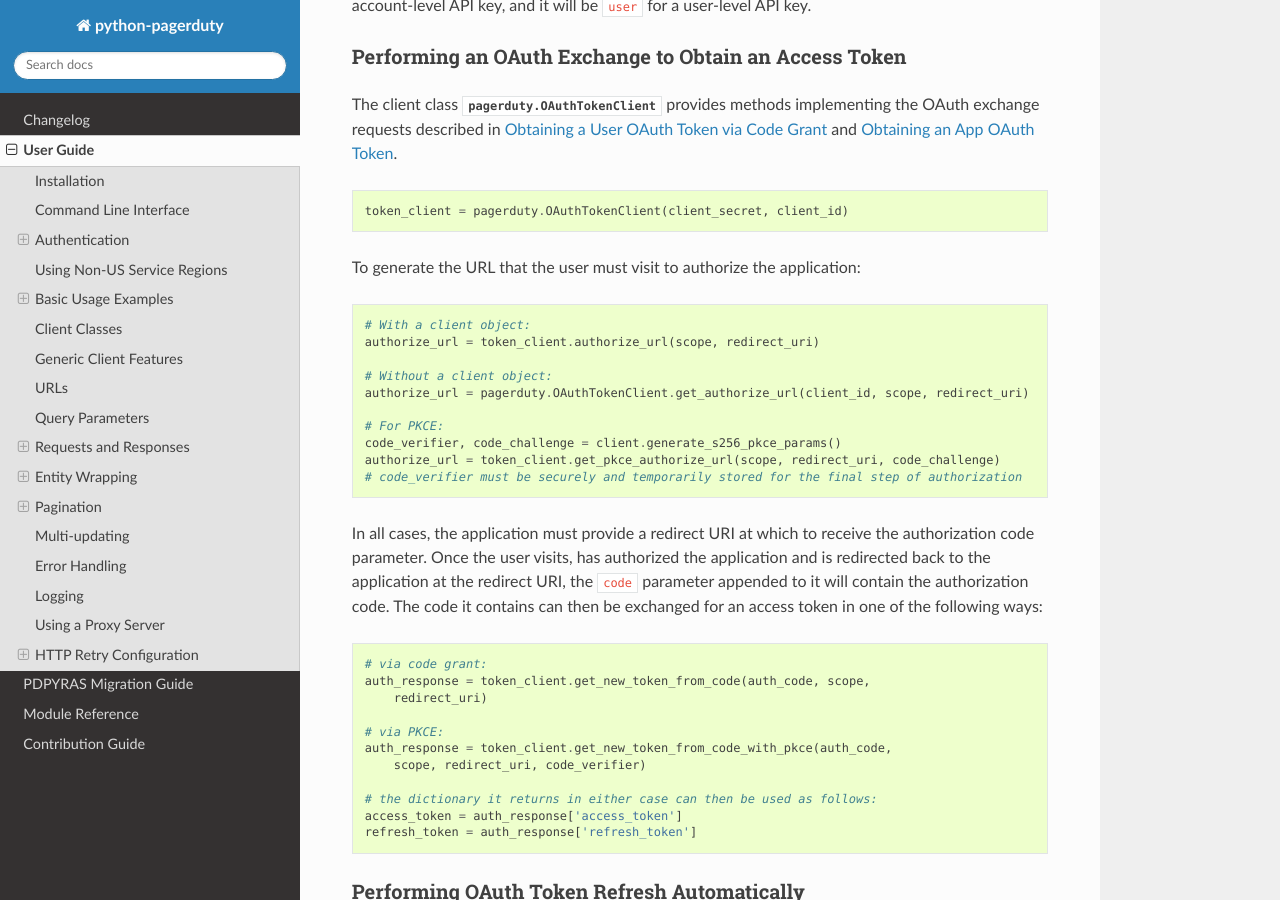
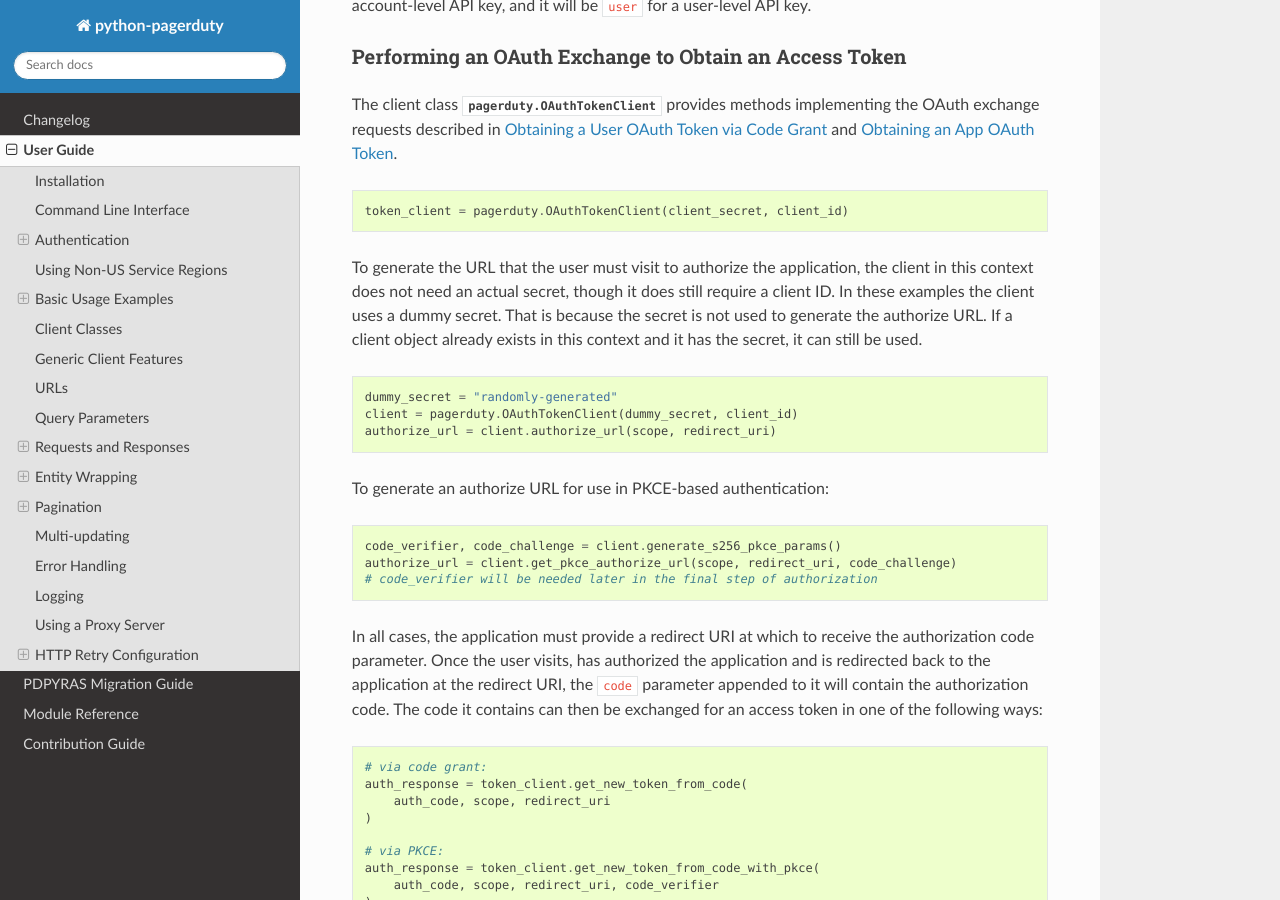
Before and after one commit to PagerDuty/python-pagerduty, a Sphinx documentation site: the page built from sphinx/source/user_guide.rst, in a window 1280 px wide and 900 px high, scrolled down 1604 px. Built offline with Sphinx 7.4.7 and the Read the Docs theme 3.1.0, drawn with Linux system fonts in a browser that asks for light colours.

Commit message:
Update CHANGELOG

```diff
--- a/CHANGELOG.rst
+++ b/CHANGELOG.rst
@@ -1,3 +1,9 @@
+**2026-02-23: 6.2.0: New way of setting base URL + deprecate method in OAuthTokenClient**
+
+This adds ``base_url`` as a universally-accepted keyword argument to constructors of all clients, and provides a more explicit method of specifying the default base URL for any given client class.
+
+It also deprecates a classmethod in OAuthTokenClient, which cannot be used outside of the commercial AWS partition, in favor of the more flexible instance methods.
+
 **2025-11-19: 6.1.0: Add uv and ruff and fix errors and formatting**
 
 This release adopts `uv <https://docs.astral.sh/uv/>`_ as the project's chosen package manager and build tool, and `ruff <https://docs.astral.sh/ruff/>`_ as its chosen linter and formatter.
--- a/README.rst
+++ b/README.rst
@@ -67,7 +67,7 @@ control over how API calls were made.
 
 License
 -------
-All the code in this distribution is Copyright (c) 2025 PagerDuty.
+All the code in this distribution is Copyright (c) 2026 PagerDuty.
 
 ``python-pagerduty`` is made available under the MIT License:
 
--- a/sphinx/source/user_guide.rst
+++ b/sphinx/source/user_guide.rst
@@ -93,20 +93,27 @@ Token via Code Grant
 
     token_client = pagerduty.OAuthTokenClient(client_secret, client_id)
 
-To generate the URL that the user must visit to authorize the application:
+To generate the URL that the user must visit to authorize the application, the
+client in this context does not need an actual secret, though it does still
+require a client ID. In these examples the client uses a dummy secret. That is
+because the secret is not used to generate the authorize URL. If a client
+object already exists in this context and it has the secret, it can still be
+used.
 
 .. code-block:: python
 
-    # With a client object:
-    authorize_url = token_client.authorize_url(scope, redirect_uri)
+    dummy_secret = "randomly-generated"
+    client = pagerduty.OAuthTokenClient(dummy_secret, client_id)
+    authorize_url = client.authorize_url(scope, redirect_uri)
 
-    # Without a client object:
-    authorize_url = pagerduty.OAuthTokenClient.get_authorize_url(client_id, scope, redirect_uri)
 
-    # For PKCE:
+To generate an authorize URL for use in PKCE-based authentication:
+
+.. code-block:: python
+
     code_verifier, code_challenge = client.generate_s256_pkce_params()
-    authorize_url = token_client.get_pkce_authorize_url(scope, redirect_uri, code_challenge)
-    # code_verifier must be securely and temporarily stored for the final step of authorization
+    authorize_url = client.get_pkce_authorize_url(scope, redirect_uri, code_challenge)
+    # code_verifier will be needed later in the final step of authorization
 
 In all cases, the application must provide a redirect URI at which to receive
 the authorization code parameter. Once the user visits, has authorized the
@@ -117,16 +124,19 @@ it contains can then be exchanged for an access token in one of the following wa
 .. code-block:: python
 
     # via code grant:
-    auth_response = token_client.get_new_token_from_code(auth_code, scope,
-        redirect_uri)
+    auth_response = token_client.get_new_token_from_code(
+        auth_code, scope, redirect_uri
+    )
 
     # via PKCE:
-    auth_response = token_client.get_new_token_from_code_with_pkce(auth_code,
-        scope, redirect_uri, code_verifier)
+    auth_response = token_client.get_new_token_from_code_with_pkce(
+        auth_code, scope, redirect_uri, code_verifier
+    )
 
     # the dictionary it returns in either case can then be used as follows:
     access_token = auth_response['access_token']
     refresh_token = auth_response['refresh_token']
+
 
 Performing OAuth Token Refresh Automatically
 ********************************************
```
